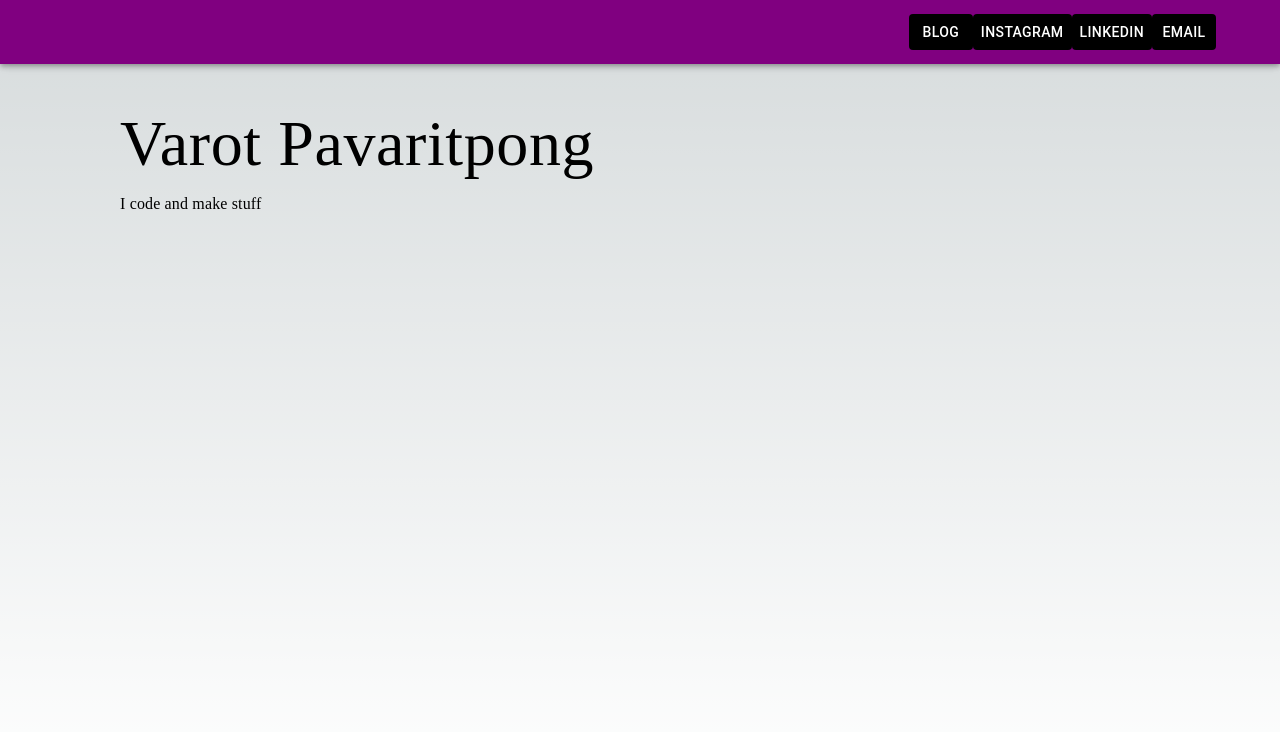
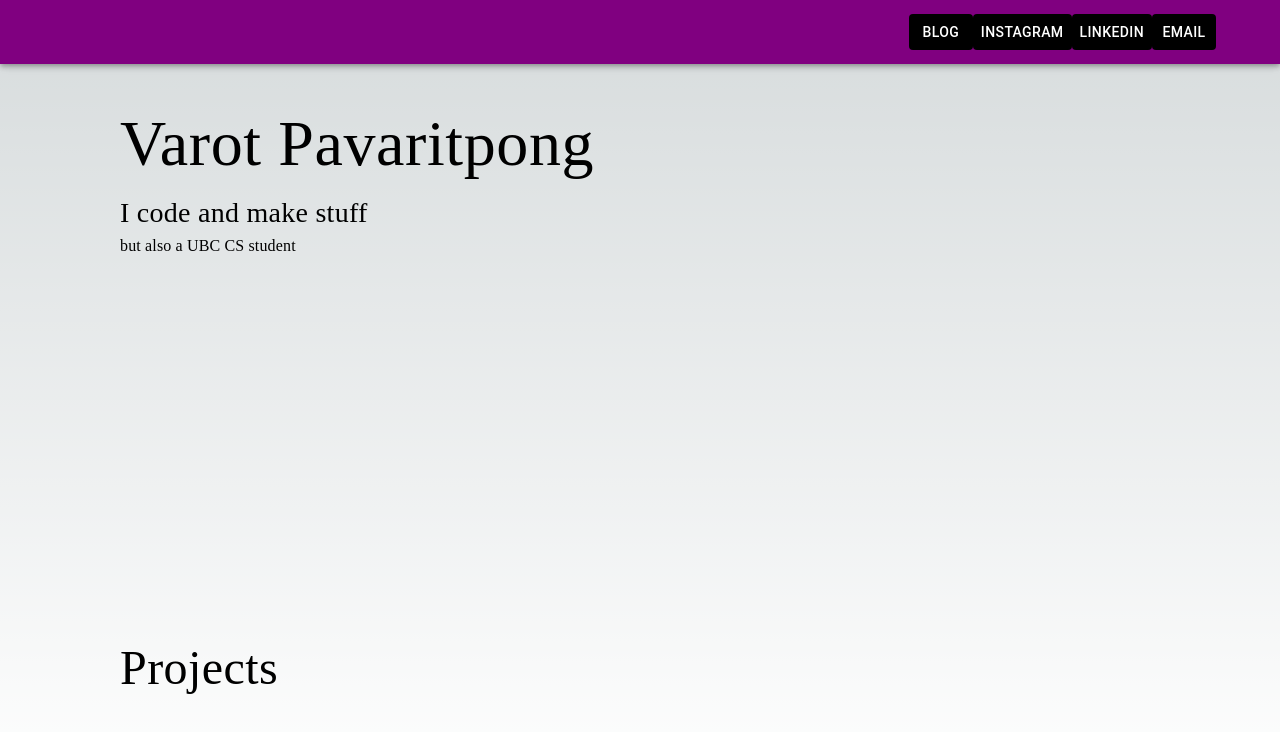
Before and after one commit to VarotP/Portfolio, a Next.js app in the folder portfolio/: page / in a window 1280 px wide. Shown: the top 732 px of the page. Built offline with nearby package versions, Linux system fonts and the light colour scheme.

Commit message:
please use tailwind css

```diff
--- a/portfolio/app/page.tsx
+++ b/portfolio/app/page.tsx
@@ -6,7 +6,8 @@ export default function Home() {
     <main className="flex min-h-screen flex-col items-center justify-between p-24">
       <Container>
       <Typography style={{fontFamily: 'Satoshi', fontSize: '64px'}}>Varot Pavaritpong</Typography>
-      <Typography style={{fontFamily: 'Satoshi', fontSize: '16px'}}> I code and make stuff</Typography>
+      <Typography style={{fontFamily: 'Satoshi', fontSize: '28px'}}>I code and make stuff</Typography>
+      <Typography style={{fontFamily: 'Satoshi', fontSize: '16px'}}>but also a UBC CS student</Typography>
       </Container>
 
       <AppBar style={{backgroundColor: 'purple'}}>
@@ -17,10 +18,12 @@ export default function Home() {
             <Button style={{ backgroundColor: 'black', color: 'white' }}>LinkedIn</Button>
             <Button style={{ backgroundColor: 'black', color: 'white' }}>Email</Button>
           </Container>
-
-
         </Toolbar>
       </AppBar>
+
+      <Container>
+        <Typography style={{fontFamily: 'Satoshi', fontSize: '48px'}}>Projects</Typography>
+      </Container>
 
     </main>
   )
```
